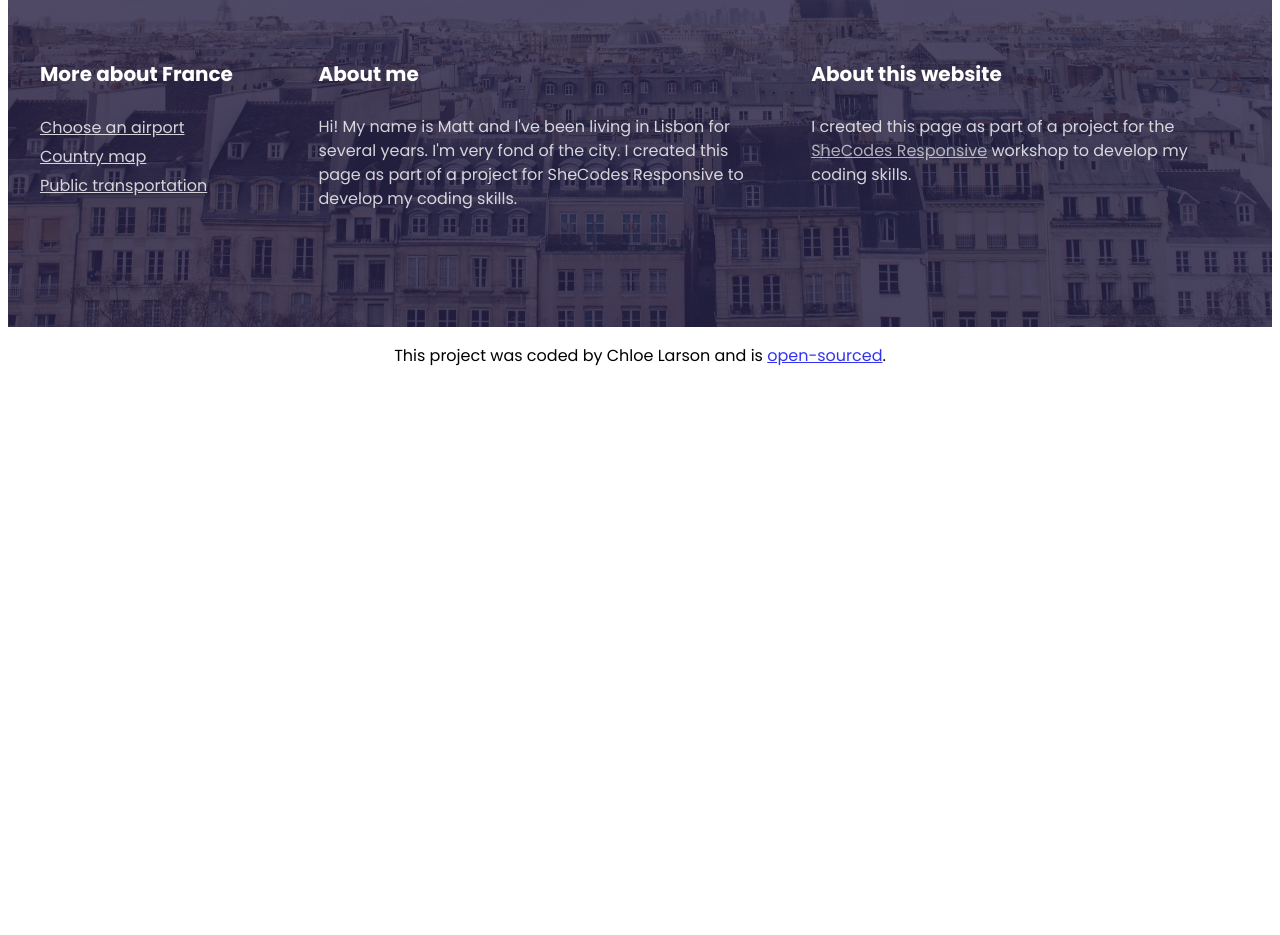
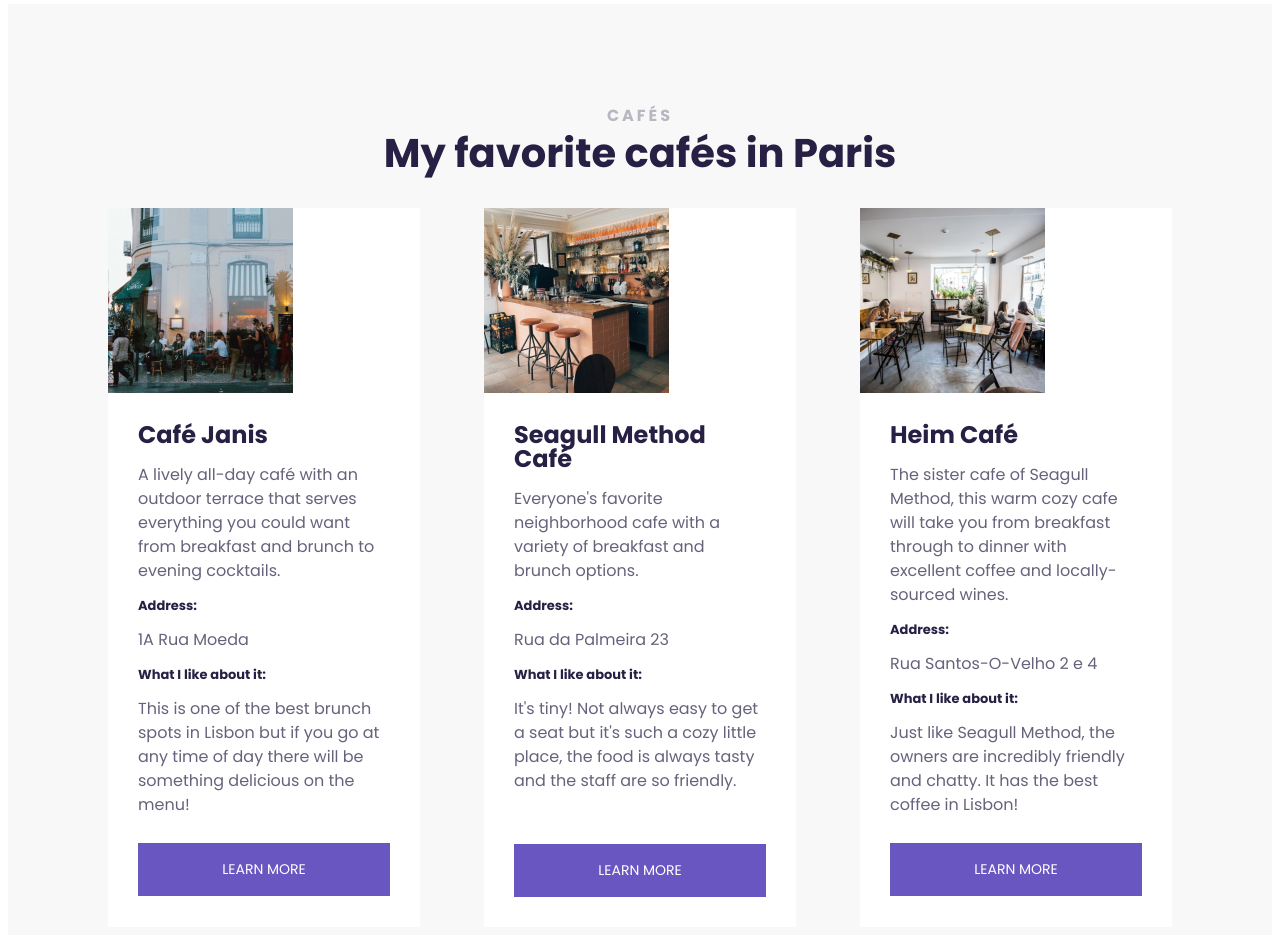
Before and after one commit to clarsongit/travel-page-project, a plain HTML site: page index.html in a window 1280 px wide. Shown: the part 1771-2706 px from the top of the page. Before the commit the page ends 2155 px from the top, so only its background shows below. Drawn offline with Linux system fonts and the light colour scheme.

Commit message:
Added secondary section with cards

```diff
--- a/index.html
+++ b/index.html
@@ -17,9 +17,11 @@
     <div class="container">
       <header>
         <h3>.TRAVEL.</h3>
-        <h1>Cities of France</h1>
-        <h2>Plan your next trip</h2>
-        <a href="#">Learn More</a>
+        <h1>Welcome to Paris</h1>
+        <h2>Capital city of France</h2>
+        <a href="https://en.wikipedia.org/wiki/Paris" target="_blank"
+          >Learn More</a
+        >
       </header>
       <main>
         <section class="grid grid-2-columns">
@@ -31,7 +33,7 @@
             />
           </div>
           <div>
-            <h4>Where to start?</h4>
+            <h4>Why Paris?</h4>
             <h2>Paris, the city of light</h2>
             <p>
               Paris is the capital and most populous city of France, with an
@@ -54,15 +56,99 @@
               to the Economist Intelligence Unit Worldwide Cost of Living
               Survey, in 2022, Paris was the city with the ninth-highest cost of
               living in the world.
-              <a href="https://en.wikipedia.org/wiki/Paris">Learn more.</a>
+              <a href="https://en.wikipedia.org/wiki/Paris" target="_blank"
+                >Learn more.</a
+              >
             </p>
           </div>
         </section>
+
+        <section class="secondary">
+          <h4 class="text-center">Cafés</h4>
+          <h2 class="text-center">My favorite cafés in Paris</h2>
+
+          <div class="grid grid-3-columns">
+            <div class="card">
+              <div class="card-header">
+                <img src="../images/cafe1.jpg" alt="" class="img-responsive" />
+              </div>
+              <div class="card-body">
+                <h3>Café Janis</h3>
+                <p>
+                  A lively all-day café with an outdoor terrace that serves
+                  everything you could want from breakfast and brunch to evening
+                  cocktails.
+                </p>
+                <h5>Address:</h5>
+                <p>1A Rua Moeda</p>
+                <h5>What I like about it:</h5>
+                <p>
+                  This is one of the best brunch spots in Lisbon but if you go
+                  at any time of day there will be something delicious on the
+                  menu!
+                </p>
+              </div>
+              <div class="card-footer">
+                <a href="#" class="btn">Learn more</a>
+              </div>
+            </div>
+
+            <div class="card">
+              <div class="card-header">
+                <img src="../images/cafe2.jpg" alt="" class="img-responsive" />
+              </div>
+              <div class="card-body">
+                <h3>Seagull Method Café</h3>
+                <p>
+                  Everyone's favorite neighborhood cafe with a variety of
+                  breakfast and brunch options.
+                </p>
+                <h5>Address:</h5>
+                <p>Rua da Palmeira 23</p>
+                <h5>What I like about it:</h5>
+                <p>
+                  It's tiny! Not always easy to get a seat but it's such a cozy
+                  little place, the food is always tasty and the staff are so
+                  friendly.
+                </p>
+                <br />
+              </div>
+              <div class="card-footer">
+                <a href="#" class="btn">Learn more</a>
+              </div>
+            </div>
+
+            <div class="card">
+              <div class="card-header">
+                <img src="../images/cafe3.jpg" alt="" class="img-responsive" />
+              </div>
+              <div class="card-body">
+                <h3>Heim Café</h3>
+                <p>
+                  The sister cafe of Seagull Method, this warm cozy cafe will
+                  take you from breakfast through to dinner with excellent
+                  coffee and locally-sourced wines.
+                </p>
+                <h5>Address:</h5>
+                <p>Rua Santos-O-Velho 2 e 4</p>
+                <h5>What I like about it:</h5>
+                <p>
+                  Just like Seagull Method, the owners are incredibly friendly
+                  and chatty. It has the best coffee in Lisbon!
+                </p>
+              </div>
+              <div class="card-footer">
+                <a href="#" class="btn">Learn more</a>
+              </div>
+            </div>
+          </div>
+        </section>
       </main>
+
       <footer>
         <section class="grid grid-3-columns-first-narrow">
           <div>
-            <h4>More about France</h4>
+            <h4>More about Paris</h4>
             <ul>
               <li>
                 <a
@@ -74,7 +160,7 @@
                 <a
                   href="https://travelmaps.state.gov/TSGMap/?extent=-10.162755887,42.64269327,11.11433333,50.31053144"
                   target="_blank"
-                  >Country map
+                  >Map of the city
                 </a>
               </li>
               <li>
--- a/src/styles.css
+++ b/src/styles.css
@@ -53,6 +53,10 @@ header a {
   margin: 0 auto;
 }
 
+.text-center {
+  text-align: center;
+}
+
 .grid {
   display: grid;
   grid-gap: 64px;
@@ -66,8 +70,49 @@ header a {
   grid-template-columns: 1fr 2fr 2fr;
 }
 
+.grid-3-columns {
+  grid-template-columns: 1fr 1fr 1fr;
+}
+
 .img-responsive {
   max-width: 100%;
+  display: block;
+}
+
+.card {
+  background: white;
+  margin: 30px 0;
+}
+
+.card-body {
+  padding: 30px 30px 10px 30px;
+}
+
+.card h3 {
+  font-size: 24px;
+  line-height: 1;
+  margin: 0;
+}
+
+.card h5 {
+  font-size: 13px;
+  line-height: 1;
+  margin: 0;
+}
+
+.card-footer {
+  padding: 0 30px 30px;
+}
+
+.btn {
+  display: block;
+  background: #462cb2;
+  color: white;
+  text-decoration: none;
+  text-transform: uppercase;
+  text-align: center;
+  font-size: 14px;
+  padding: 16px;
 }
 
 .footnote {
@@ -75,9 +120,13 @@ header a {
 }
 
 section {
-  max-width: 1200px;
+  max-width: 100%;
   margin: 0 auto;
-  padding: 100px 30px;
+  padding: 100px;
+}
+
+section.secondary {
+  background: #f8f8f8;
 }
 
 main {
@@ -172,6 +221,7 @@ footer a:hover {
   section {
     padding: 30px;
   }
+
   .grid {
     grid-template-columns: 1fr;
     grid-gap: 32px;
```
Also changed, not shown: images/cafe1.jpg (added), images/cafe2.jpg (added), images/cafe3.jpg (added), 3 other files.
